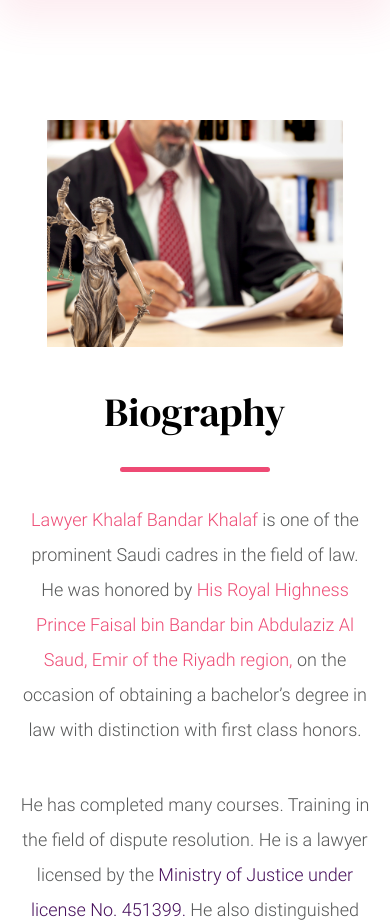
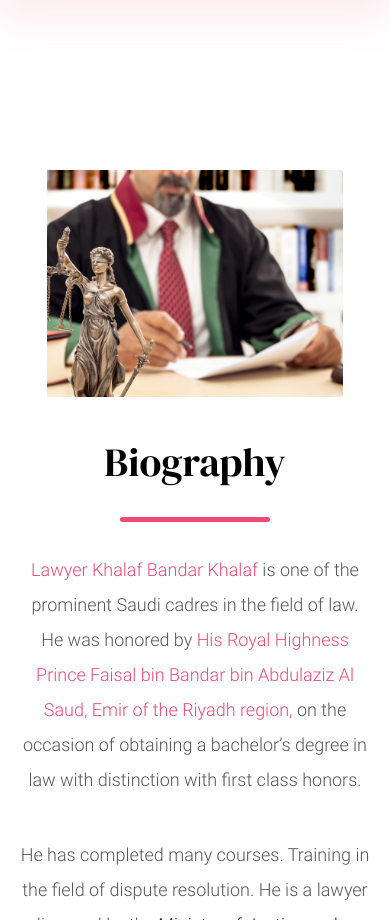
Before and after one commit to Lazix95/landing-page, a website built with Vite: page index.html in a window 390 px wide. Shown: the part 5600-6520 px from the top of the page. Built offline with nearby package versions, Linux system fonts and the light colour scheme; files whose address does not match are found by name.

Commit message:
small fixes

```diff
--- a/index.html
+++ b/index.html
@@ -209,7 +209,7 @@
     </div>
   </section>
 
-  <section class="biography u-flex u-align-center u-mt-200 u-mb-113">
+  <section class="biography u-flex u-align-center">
     <div class="u-w-50">
       <img style="width: 100%" src="img/placeholder-image.jpeg"/>
     </div>
--- a/styles/style.scss
+++ b/styles/style.scss
@@ -3,11 +3,8 @@
 @import './variables';
 @import './fonts';
 @import './components/text-field';
-
 @import './components/header';
 @import './components/btn';
-
-
 
 p {
   font-family: Roboto-regular, serif;
@@ -81,6 +78,7 @@ form {
 }
 
 .why-choose {
+  margin-top: 60px;
   padding-left: 83px;
   padding-right: 83px;
   margin-bottom: 130px;
@@ -115,6 +113,11 @@ form {
       padding-bottom: 40px;
     }
   }
+}
+
+.biography {
+  margin-top: 50px;
+  margin-bottom: 50px;
 }
 
 .footer {
@@ -296,6 +299,7 @@ form {
       width: calc(100% - 20px) !important;
     }
     img {
+      margin-top: 50px !important;
       width: 80% !important;
       height: auto !important;
     }
@@ -313,6 +317,7 @@ form {
 
 @media (max-width: 920px) {
   .why-choose {
+    margin-top: 0px;
     margin-bottom: 0;
     .boxes {
       flex-direction: column;
@@ -386,6 +391,7 @@ form {
 
 @media (max-width: 750px) {
   .contact-us {
+    background-image: url("bg/contact-us-sm-bg.jpg");
     p {
       max-width: 500px !important;
     }
```
Also changed, not shown: public/assets/bg/contact-us-sm-bg.jpg (added), public/bg/contact-us-sm-bg.jpg (added).
